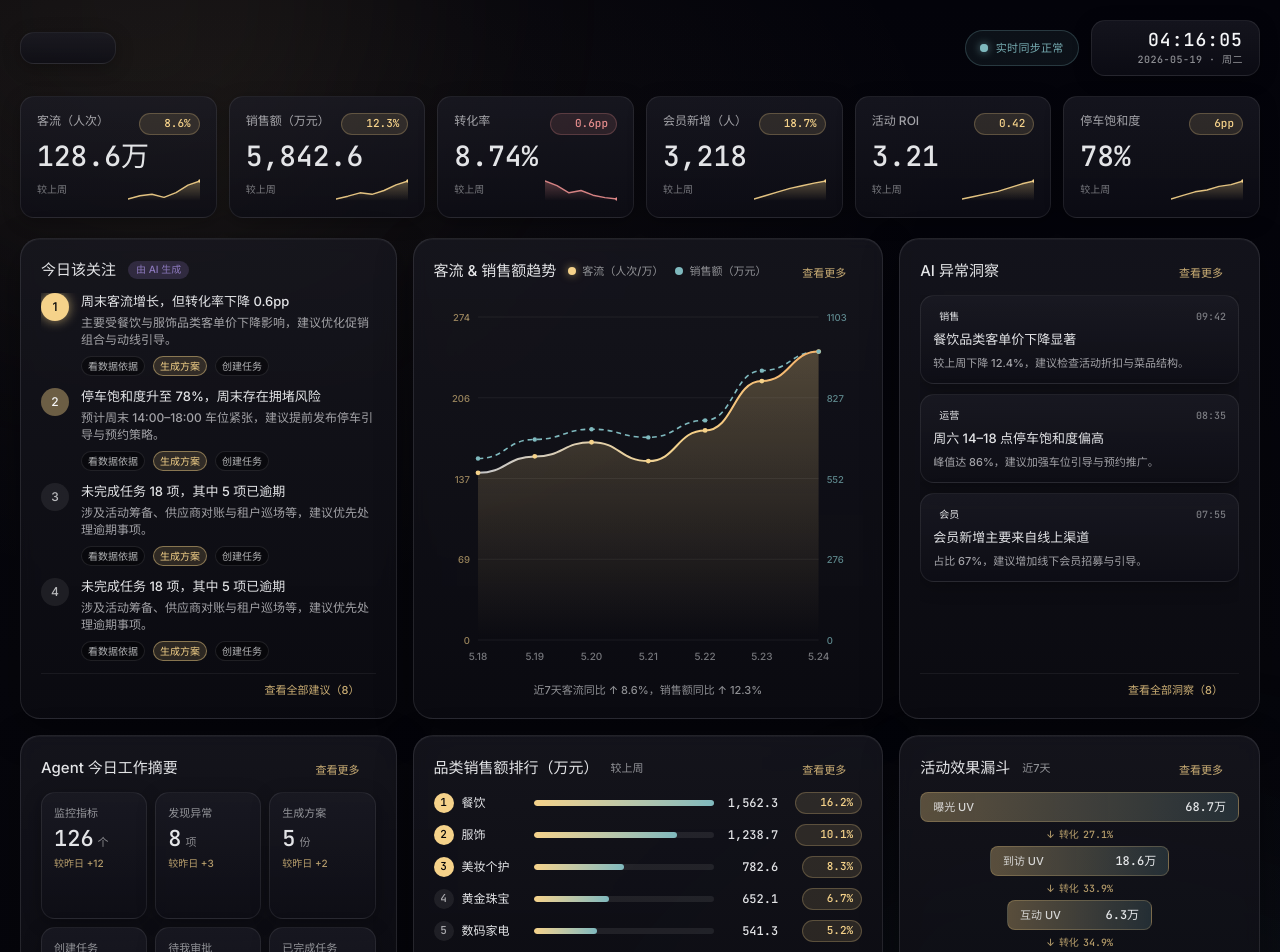
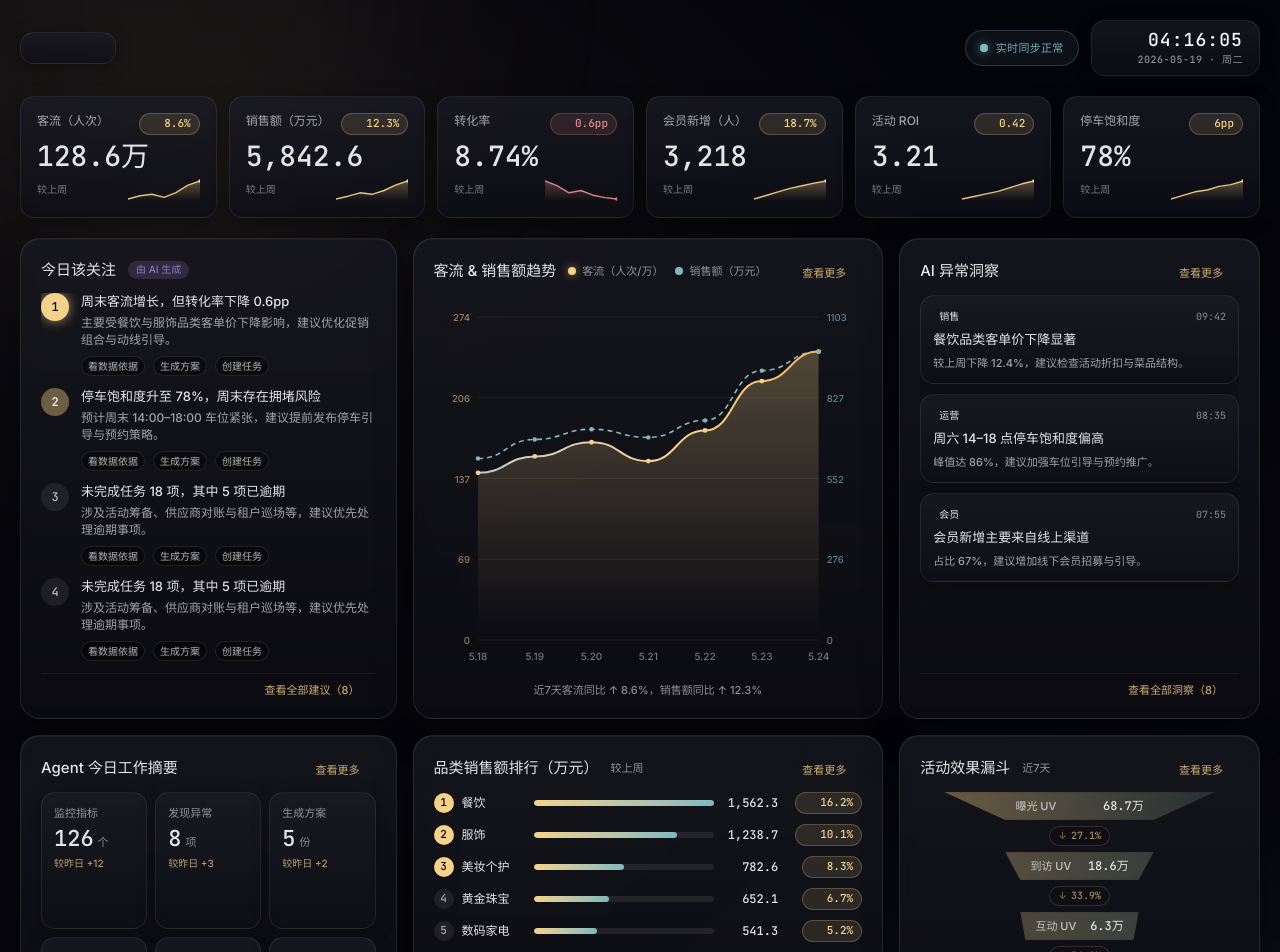
Before and after one commit to 2000JacobHub/design, a Next.js app: page /dashboard in a window 1280 px wide. Shown: the top 952 px of the page. Built offline with nearby package versions, Linux system fonts and the light colour scheme.

Commit message:
fix: line animation

```diff
--- a/app/globals.css
+++ b/app/globals.css
@@ -365,6 +365,22 @@ input[type="range"]::-moz-range-thumb {
   }
 }
 
+@keyframes funnel-stage-in {
+  from { opacity: 0; transform: scaleX(0); }
+  to   { opacity: 1; transform: scaleX(1); }
+}
+
+@utility funnel-stage {
+  opacity: 0;
+  transform-origin: center center;
+  animation: funnel-stage-in 560ms var(--ease-out-expo) forwards;
+
+  @media (prefers-reduced-motion: reduce) {
+    animation: none;
+    opacity: 1;
+  }
+}
+
 /* ============================================================
    Dashboard main grid — three breakpoint layouts
    - mobile (<768px): single column, stack everything
--- a/components/cosmic/dashboard/data/mock.ts
+++ b/components/cosmic/dashboard/data/mock.ts
@@ -68,6 +68,7 @@ export const categorySales: CategorySalesData = {
     { rank: 6, category: "鞋靴箱包", sales: "487.5", salesNum: 487.5, change: "4.6%", trend: "up" },
     { rank: 7, category: "运动户外", sales: "412.8", salesNum: 412.8, change: "2.1%", trend: "down" },
     { rank: 8, category: "童装亲子", sales: "356.4", salesNum: 356.4, change: "3.8%", trend: "up" },
+    { rank: 9, category: "家居生活", sales: "298.7", salesNum: 298.7, change: "1.4%", trend: "down" },
   ],
 };
 
--- a/components/cosmic/dashboard/widgets/CampaignFunnel.tsx
+++ b/components/cosmic/dashboard/widgets/CampaignFunnel.tsx
@@ -5,39 +5,80 @@ export type CampaignFunnelProps = {
   data: CampaignFunnelData;
 };
 
+const MIN_W = 0.38;
+const MAX_W = 1.0;
+
 export function CampaignFunnel({ data }: CampaignFunnelProps) {
   const max = data.stages[0]?.num ?? 1;
+  const widths = data.stages.map(s => MIN_W + (s.num / max) * (MAX_W - MIN_W));
 
   return (
     <>
       <PanelHeader title={data.title} meta={data.period} action={<ActionLink />} />
-      <ul className="m-0 p-0 list-none flex flex-col gap-1.5 flex-1">
+
+      <div className="flex flex-col flex-1 justify-center px-6">
         {data.stages.map((s, i) => {
-          const width = 40 + (s.num / max) * 60;
+          const w = widths[i];
+          const wNext = widths[i + 1] ?? w;
+          const lPct = ((1 - w) / 2) * 100;
+          const rPct = 100 - lPct;
+          const lNextPct = ((1 - wNext) / 2) * 100;
+          const rNextPct = 100 - lNextPct;
+          // Text padding uses the narrower (bottom) edge so text stays inside the shape
+          const padPct = Math.max(lPct, lNextPct);
+          const t = i / Math.max(data.stages.length - 1, 1);
+          const goldA = (0.32 - t * 0.1).toFixed(2);
+          const tealA = (0.14 + t * 0.12).toFixed(2);
+
+          // Stage i enters at i*150ms; badge after previous stage enters at i*150ms-70ms
+          const stageDelay = `${i * 150}ms`;
+          const badgeDelay = `${i * 150 - 70}ms`;
+          const labelDelay = `${i * 150 + 60}ms`;
+
           return (
-            <li key={s.stage} className="flex flex-col items-center gap-1">
+            <div key={s.stage}>
               {i > 0 && s.conversion && (
-                <div className="text-2xs text-stardust-gold/72 flex items-center gap-1">
-                  <span aria-hidden>↓</span>转化
-                  <span className="tabular-nums">{s.conversion}</span>
+                <div className="flex items-center justify-center h-8">
+                  <div
+                    className="chart-fade-up flex items-center gap-1 px-2 py-0.5 rounded-full bg-deep-space border border-stardust-gold/16"
+                    style={{ animationDelay: badgeDelay }}
+                  >
+                    <span className="text-2xs text-stardust-gold/45">↓</span>
+                    <span className="text-2xs text-stardust-gold/65 tabular-nums">{s.conversion}</span>
+                  </div>
                 </div>
               )}
-              <div
-                className={[
-                  "rounded-lg px-3 py-1.5 flex items-center justify-between gap-3",
-                  "bg-linear-to-r from-stardust-gold/32 to-accent-teal/18",
-                  "border border-stardust-gold/22",
-                ].join(" ")}
-                style={{ width: `${width}%` }}
-              >
-                <span className="text-xs text-soft-white/82">{s.stage}</span>
-                <span className="text-sm text-soft-white/92 tabular-nums">{s.value}</span>
+
+              <div className="relative h-7">
+                {/* Trapezoid wipes in from center; drop-shadow traces the clip contour */}
+                <div
+                  className="funnel-stage absolute inset-0"
+                  style={{
+                    clipPath: `polygon(${lPct.toFixed(2)}% 0%, ${rPct.toFixed(2)}% 0%, ${rNextPct.toFixed(2)}% 100%, ${lNextPct.toFixed(2)}% 100%)`,
+                    background: `linear-gradient(to right, rgba(245,210,138,${goldA}) 0%, rgba(127,185,190,${tealA}) 100%)`,
+                    filter: "drop-shadow(0 0 1.5px rgba(245,210,138,0.28))",
+                    animationDelay: stageDelay,
+                  }}
+                />
+                {/* Labels fade up slightly after the shape appears */}
+                <div
+                  className="chart-fade-up absolute inset-0 flex items-center justify-between"
+                  style={{
+                    paddingLeft: `calc(${padPct.toFixed(2)}% + 10px)`,
+                    paddingRight: `calc(${padPct.toFixed(2)}% + 10px)`,
+                    animationDelay: labelDelay,
+                  }}
+                >
+                  <span className="text-xs text-soft-white/72 truncate">{s.stage}</span>
+                  <span className="text-sm text-soft-white/90 tabular-nums shrink-0 ml-1">{s.value}</span>
+                </div>
               </div>
-            </li>
+            </div>
           );
         })}
-      </ul>
-      <div className="cosmic-card flex items-center justify-between gap-2 p-3 mt-1">
+      </div>
+
+      <div className="cosmic-card flex items-center justify-between gap-2 p-3 mt-2">
         <div className="text-xs text-soft-white/64">{data.roi.label}</div>
         <div className="flex items-baseline gap-2">
           <strong className="text-3xl font-light text-stardust-gold tabular-nums">{data.roi.value}</strong>
--- a/components/cosmic/dashboard/widgets/TodayFocus.tsx
+++ b/components/cosmic/dashboard/widgets/TodayFocus.tsx
@@ -29,7 +29,7 @@ export function TodayFocus({ data }: TodayFocusProps) {
           <li key={item.rank} className="flex gap-3">
             <span
               className={[
-                "shrink-0 w-7 h-7 rounded-full grid place-items-center text-sm font-medium",
+                "shrink-0 w-7 h-7 rounded-full grid place-items-center text-sm font-medium font-mono",
                 RANK_BADGE[item.rank] ?? RANK_BADGE[3],
               ].join(" ")}
             >
@@ -43,12 +43,7 @@ export function TodayFocus({ data }: TodayFocusProps) {
                   <button
                     key={a}
                     type="button"
-                    className={[
-                      "h-5 px-1.5 rounded-full text-2xs transition-colors border",
-                      i === 1
-                        ? "bg-stardust-gold/14 border-stardust-gold/45 text-stardust-gold hover:bg-stardust-gold/22"
-                        : "bg-cosmic-black/52 border-soft-white/10 text-soft-white/72 hover:border-soft-white/24 hover:text-soft-white/92",
-                    ].join(" ")}
+                    className="h-5 px-1.5 rounded-full text-2xs transition-colors border bg-cosmic-black/52 border-soft-white/10 text-soft-white/72 hover:bg-stardust-gold/14 hover:border-stardust-gold/45 hover:text-stardust-gold"
                   >
                     {a}
                   </button>
```
